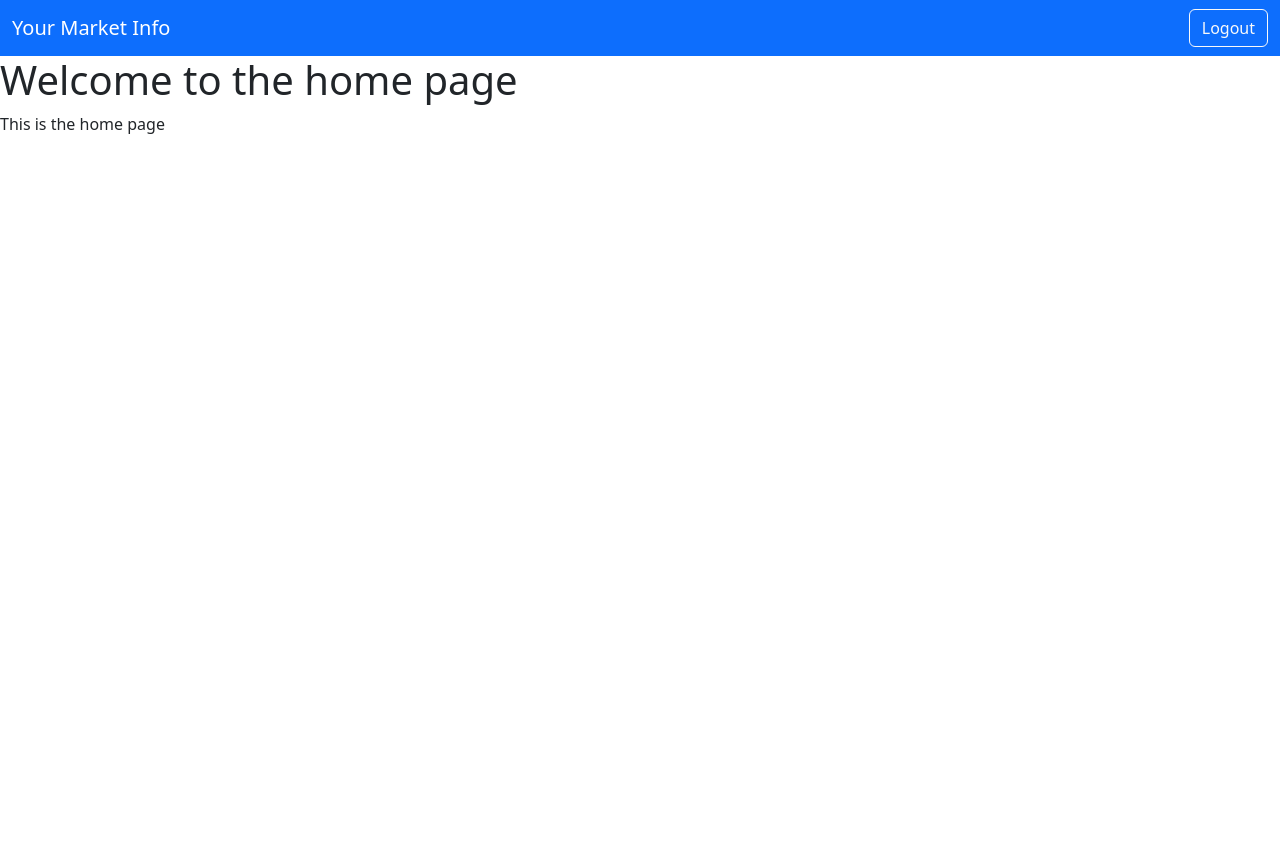
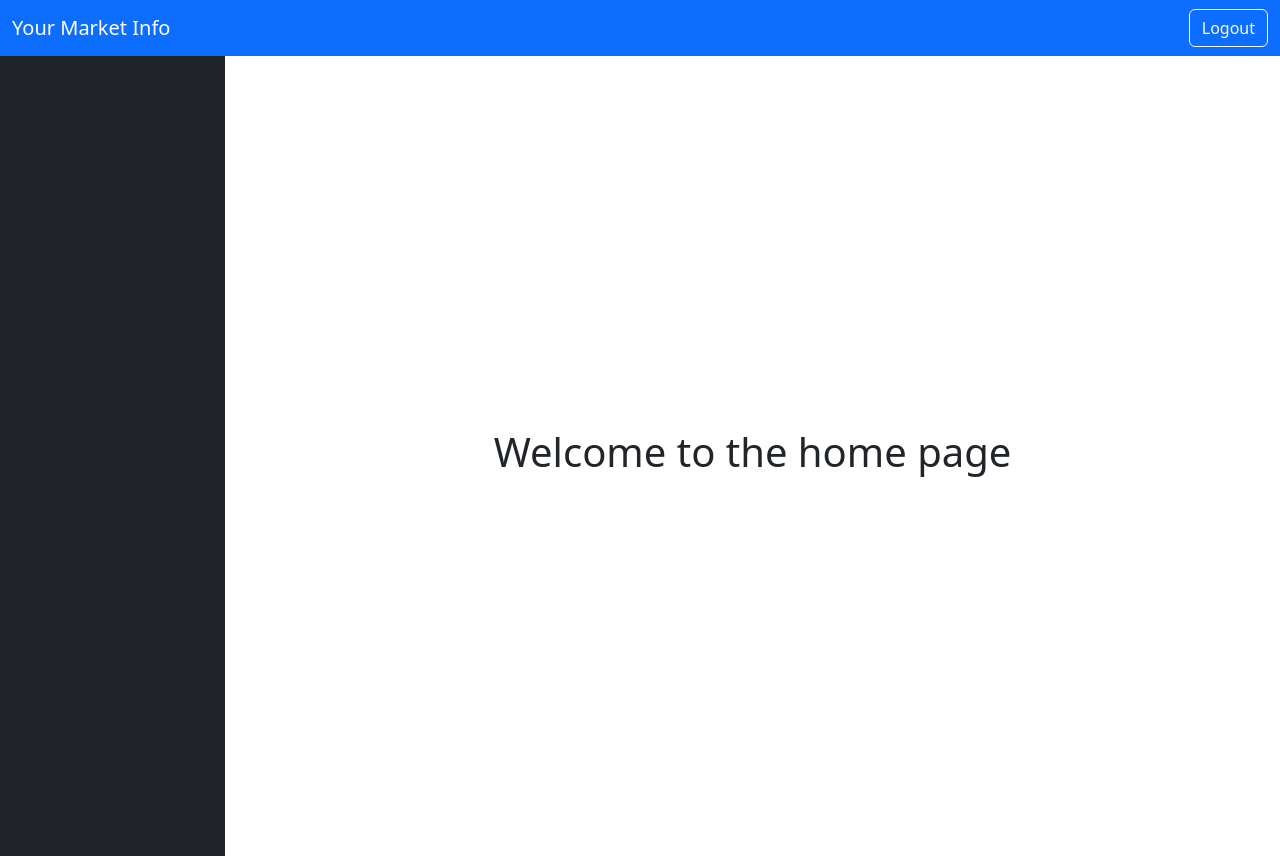
Before and after one commit to ksuwa55/assestManagement, a React (Create React App) app in the folder frontend/: page / in a window 1280 px wide. Before the commit the page ends 800 px from the top, so only its background shows below. Built offline with nearby package versions, Linux system fonts and the light colour scheme; sample sign-in values are in the browser's storage.

Commit message:
modify styles

```diff
--- /dev/null
+++ b/frontend/src/layout/Sidebar.js
@@ -0,0 +1,13 @@
+import React from 'react';
+
+const Sidebar = () => {
+  return (
+    <div className="bg-dark" style={{ flex: '0 0 225px' }}>
+      <div className="d-flex flex-column align-items-center align-items-sm-start px-3 pt-2 text-white min-vh-100">
+        {/* Sidebar content */}
+      </div>
+    </div>
+  );
+};
+
+export default Sidebar;
--- a/frontend/src/pages/home.js
+++ b/frontend/src/pages/home.js
@@ -1,14 +1,21 @@
 import React from 'react';
 import Navbar from '../layout/Navbar';
+import Sidebar from '../layout/Sidebar';
 
 const Home = () => {
-    return (
-        <div>
-            <Navbar />
+  return (
+    <div className="d-flex flex-column" style={{ minHeight: '100vh' }}>
+      <Navbar />
+      <div className="flex-grow-1 d-flex">
+        <Sidebar />
+        <div className="flex-grow-1 d-flex align-items-center justify-content-center" style={{ flex: '1' }}>
+          <div className="text-center">
             <h1>Welcome to the home page</h1>
-            <p>This is the home page</p>
+          </div>
         </div>
-    )
-}
+      </div>
+    </div>
+  );
+};
 
 export default Home;
```
